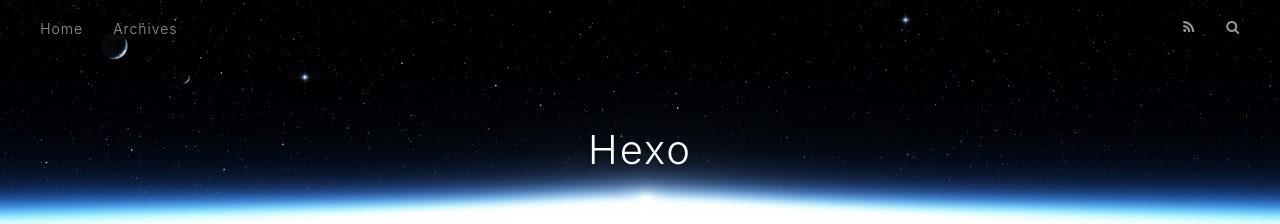
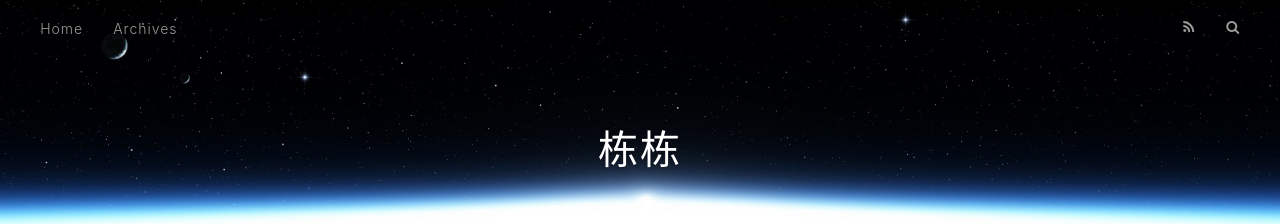
Before and after one commit to xinxiaotiaoa/xintiao.github.io, a plain HTML site: page index.html in a window 1280 px wide. Shown: the top 224 px of the page. Drawn offline with nearby package versions, Linux system fonts and the light colour scheme.

Commit message:
Site updated: 2020-02-05 12:23:56

```diff
--- a/index.html
+++ b/index.html
@@ -5,7 +5,7 @@
 
 
 
-  <title>Hexo</title>
+  <title>栋栋的小屋</title>
   <meta name="viewport" content="width=device-width, initial-scale=1, maximum-scale=1">
   <meta property="og:type" content="website">
 <meta property="og:title" content="Hexo">
@@ -36,7 +36,7 @@
   <div id="header-outer" class="outer">
     <div id="header-title" class="inner">
       <h1 id="logo-wrap">
-        <a href="/" id="logo">Hexo</a>
+        <a href="/" id="logo">栋栋</a>
       </h1>
 
     </div>
```
